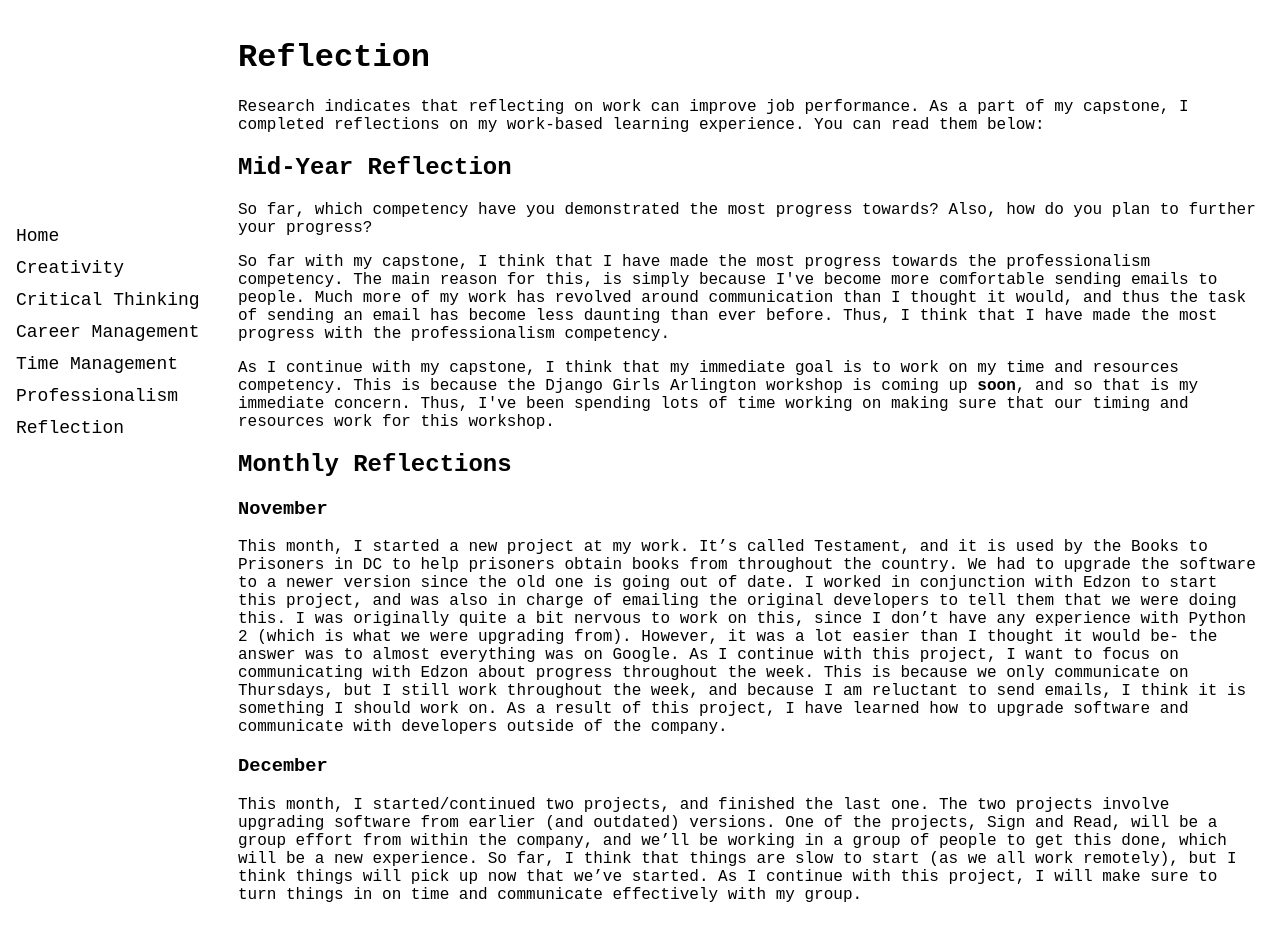
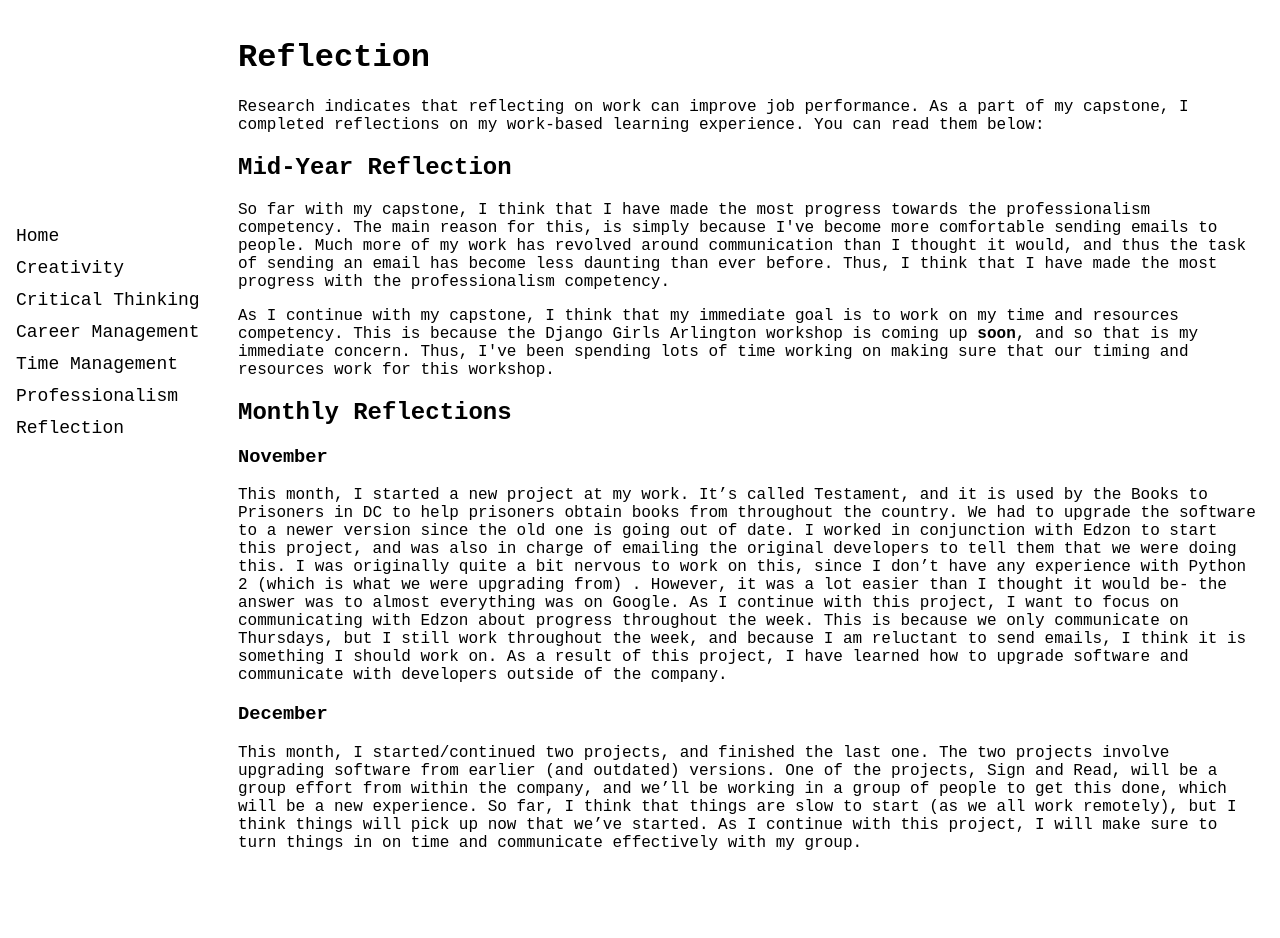
Before and after one commit to lbolz/capstone_portfolio, a Django app: page /reflection in a window 1280 px wide. After the commit the page ends 850 px from the top, so only its background shows below. Run offline with Django 3.2, Linux system fonts and the light colour scheme.

Commit message:
fixed formatting and removed questions

```diff
--- a/pages/templates/pages/reflection.html
+++ b/pages/templates/pages/reflection.html
@@ -1,47 +1,74 @@
 {% extends "base.html" %}
 {% block content %}
-<h1>Reflection</h1>
-<p>Research indicates that reflecting on work can improve job performance.
-As a part of my capstone, I completed reflections on my work-based learning experience. You can read them below:</p>
+<h1>
+    Reflection
+</h1>
+<p>
+    Research indicates that reflecting on work can improve job performance. As
+     a part of my capstone, I completed reflections on my work-based learning
+     experience. You can read them below:
+ </p>
 
-<h2>Mid-Year Reflection</h2>
+<h2>
+    Mid-Year Reflection
+</h2>
 
 <p>
-So far, which competency have you demonstrated the most progress towards? Also, how do you plan to further your progress?
+So far with my capstone, I think that I have made the most progress towards
+the professionalism competency. The main reason for this, is simply because
+I've become more comfortable sending emails to people. Much more of my work
+ has revolved around communication than I thought it would, and thus the
+ task of sending an email has become less daunting than ever before. Thus,
+ I think that I have made the most progress with the professionalism
+ competency.
 </p>
 
 <p>
-So far with my capstone, I think that I have made the most progress towards the professionalism competency.
-The main reason for this, is simply because I've become more comfortable sending emails to people.
-Much more of my work has revolved around communication than I thought it would, and thus the task of sending an email has become less daunting than ever before.
- Thus, I think that I have made the most progress with the professionalism competency.
- </p>
+As I continue with my capstone, I think that my immediate goal is to work
+on my time and resources competency. This is because the Django Girls
+Arlington workshop is coming up <b>soon</b>, and so that is my
+immediate concern. Thus, I've been spending lots of time working on
+making sure that our timing and resources work for this workshop.
+</p>
+
+<h2>
+    Monthly Reflections
+</h2>
+
+<h3>
+    November
+</h3>
 
 <p>
-As I continue with my capstone, I think that my immediate goal is to work on my time and resources competency.
-This is because the Django Girls Arlington workshop is coming up <b>soon</b>, and so that is my immediate concern.
-Thus, I've been spending lots of time working on making sure that our timing and resources work for this workshop.
-</p>
-
-<h2>Monthly Reflections</h2>
-
-<h3>November</h3>
-
-<p>This month, I started a new project at my work.
-It’s called Testament, and it is used by the Books to Prisoners in DC to help prisoners obtain books from throughout the country.
-We had to upgrade the software to a newer version since the old one is going out of date.
-I worked in conjunction with Edzon to start this project, and was also in charge of emailing the original developers to tell them that we were doing this.
-I was originally quite a bit nervous to work on this, since I don’t have any experience with Python 2 (which is what we were upgrading from).
-However, it was a lot easier than I thought it would be- the answer was to almost everything was on Google.
-As I continue with this project, I want to focus on communicating with Edzon about progress throughout the week.
-This is because we only communicate on Thursdays, but I still work throughout the week, and because I am reluctant to send emails, I think it is something I should work on.
-As a result of this project, I have learned how to upgrade software and communicate with developers outside of the company.</p>
+    This month, I started a new project at my work. It’s called Testament,
+    and it is used by the Books to Prisoners in DC to help prisoners obtain
+    books from throughout the country. We had to upgrade the software to a
+    newer version since the old one is going out of date. I worked in
+    conjunction with Edzon to start this project, and was also in charge of
+     emailing the original developers to tell them that we were doing this.
+     I was originally quite a bit nervous to work on this, since I don’t
+     have any experience with Python 2 (which is what we were upgrading from)
+     . However, it was a lot easier than I thought it would be- the
+     answer was to almost everything was on Google. As I continue with
+     this project, I want to focus on communicating with Edzon about
+     progress throughout the week. This is because we only communicate on
+     Thursdays, but I still work throughout the week, and because I am
+     reluctant to send emails, I think it is something I should work on.
+     As a result of this project, I have learned how to upgrade software
+     and communicate with developers outside of the company.
+ </p>
 
 <h3>December</h3>
 
-<p>This month, I started/continued two projects, and finished the last one.
-The two projects involve upgrading software from earlier (and outdated) versions.
-One of the projects, Sign and Read, will be a group effort from within the company, and we’ll be working in a group of people to get this done, which will be a new experience.
-So far, I think that things are slow to start (as we all work remotely), but I think things will pick up now that we’ve started.
-As I continue with this project, I will make sure to turn things in on time and communicate effectively with my group. </p>
+<p>
+    This month, I started/continued two projects, and finished the last
+    one. The two projects involve upgrading software from earlier
+    (and outdated) versions. One of the projects, Sign and Read, will be
+    a group effort from within the company, and we’ll be working in a group
+     of people to get this done, which will be a new experience. So far,
+     I think that things are slow to start (as we all work remotely), but
+     I think things will pick up now that we’ve started. As I continue
+     with this project, I will make sure to turn things in on time and
+     communicate effectively with my group.
+ </p>
 {% endblock%}
```
